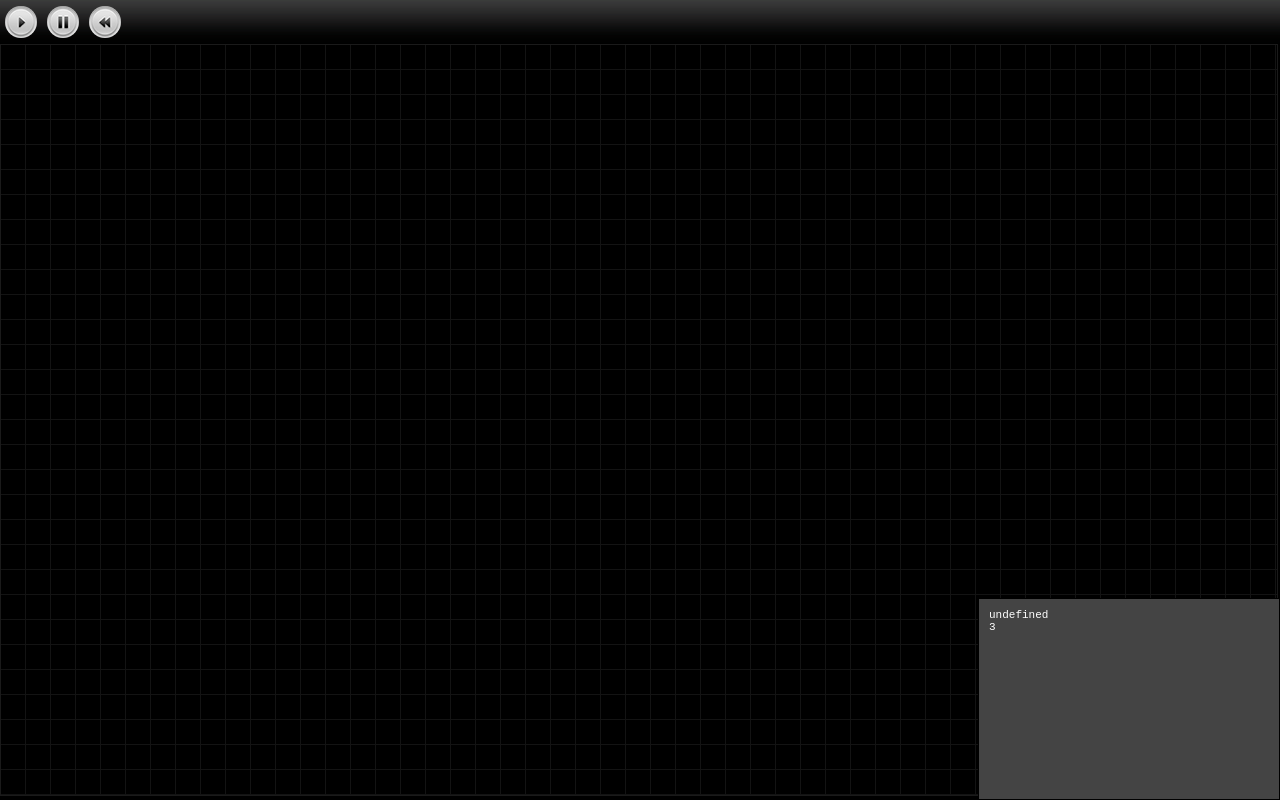
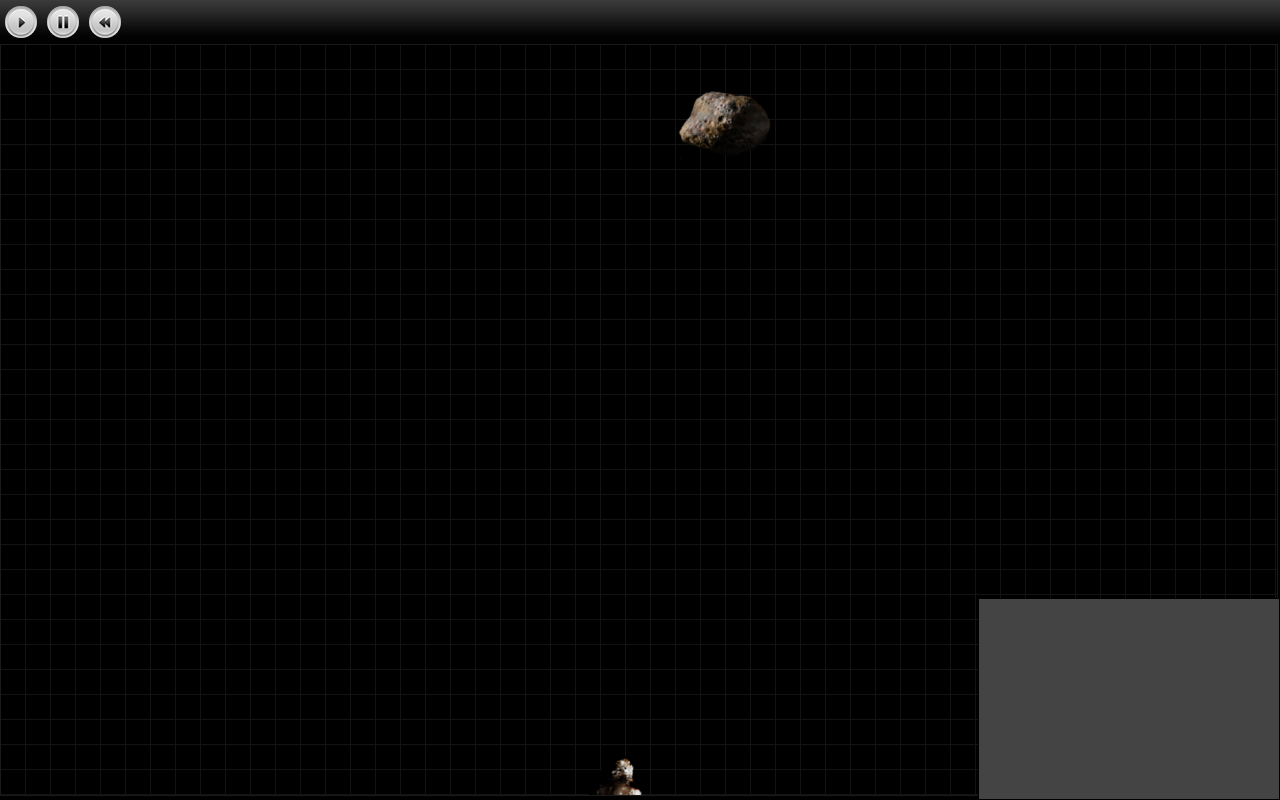
Before and after one commit to srafaeu/HovinJS, a plain HTML site: page src/index.html in a window 1280 px wide. Drawn offline with Linux system fonts and the light colour scheme.

Commit message:
Update classes, documentation and sample
Update classes, documentation and sample

```diff
--- a/src/scripts/asteroids/Asteroid.js
+++ b/src/scripts/asteroids/Asteroid.js
@@ -1,39 +1,52 @@
-var Asteroid = function(initialPosition) {
-	this._mass		= 100.0;
-	this._maxForce	= 4.0;
-	this._maxSpeed	= 4.0;
-	this._rotation	= Angle.toRadians(1);
-
-	this._lifes		= 3;
+var Asteroid = function(initialPosition, type) {
 	this._body		= undefined;
 	this._position	= initialPosition;
-	this._velocity	= new Vector(0, 1);
+	this._velocity	= new Vector2(1, 1);
 	this._angle		= 0;
-	this._state		= Asteroid.State.OFF;
-
+	this._type		= type;
 }
 
 
 Asteroid.prototype.initialize = function(textureManager) {
-	this._body = textureManager.addSprite("asteroid", "/images/Viper.png", new Size(100, 65));
-
+	this._body = textureManager.addSprite("asteroid", "./images/Asteroids.png", new Size(100, 100));
 }
 
+/*
+Asteroid.prototype.testCollision = function(Rectangle rectangleShot, int damage) {
+	  Rectangle rectangleShip = this._image.Rectangle;
+            if (rectangleShip.Intersects(rectangleShot))
+            {
+                this._energy -= damage;
 
-Asteroid.prototype.update = function(timer, up, down, left, right) {
-	var time = timer.totalElapsedTime() / 1000;
+                return true;
+            }
+            return false;
+}
+*/
 
-	if (left) this._velocity.rotate(-this._rotation);
-	if (right) this._velocity.rotate(this._rotation);
+Asteroid.prototype.update = function(timer) {
+	var time = timer.totalElapsedTime() / 1000,
+		forces = Vector2.fromSizeAndAngle(Asteroid.Asteroids[this._type].velocity, 0),
+		acceleration = new Vector2();
 
+	acceleration = Vector2.multiply(Vector2.divide(forces, Asteroid.Asteroids[this._type].mass), this._time);
+
+	this._velocity.rotate(Asteroid.Asteroids[this._type].rotation);
 	this._velocity.add(acceleration);
+
 	this._angle = this._velocity.angle();
+
 	this._position.add(this._velocity);
 }
 
-Asteroid.prototype.draw = function() {
-
+Asteroid.prototype.draw = function(context) {
+	this._body.draw(context, this._type, this._position, true, this._angle);
 }
 
+Asteroid.Type = { EARTH: 0, ICE: 1, ROCK: 2 };
 
-Asteroid.State = { OFF: 0, ON: 1, FLYING: 2 };
+Asteroid.Asteroids = [
+	{ mass: 500.0, velocity: 1.0, rotation: Angle.toRadians(0.5), energy: 15 },
+	{ mass: 750.0, velocity: 0.2, rotation: Angle.toRadians(0.1), energy: 30 },
+	{ mass: 250.0, velocity: 1.0, rotation: Angle.toRadians(1.0), energy: 5 }
+]
--- a/src/scripts/asteroids/main.js
+++ b/src/scripts/asteroids/main.js
@@ -1,8 +1,15 @@
 var gm, game;
+
+var asteroids = [],
+	spaceship;
 
 $(document).ready(function(){
 	gm = new GameMain();
 	game = new GameHovin("gameview", gm);
+
+	asteroids.push(new Asteroid(new Vector2(100, 100), Asteroid.Type.EARTH));
+	asteroids.push(new Asteroid(new Vector2(400, 400), Asteroid.Type.ICE));
+	asteroids.push(new Asteroid(new Vector2(800, 100), Asteroid.Type.ROCK));
 
 	game.initialize(window.innerWidth - 4, window.innerHeight - 50);
 });
@@ -23,8 +30,10 @@ inheritPrototype(GameMain, GameScreen)
  * @param {TextureManager} Reference to the texture manager object
  */
 GameMain.prototype.load = function(textures) {
+	var i, l;
 
-
+	for (i = 0, l = asteroids.length; i < l; i++)
+		asteroids[i].initialize(textures);
 };
 
 /**
@@ -45,6 +54,7 @@ GameMain.prototype.start = function() {
  * @param {Mouse} mouse Manager of mouse events
  */
 GameMain.prototype.update = function(state, timer, keyboard, mouse) {
+	var i, l;
 
 	switch (state) {
 		case GameHovin.State.EXECUTING:
@@ -54,6 +64,10 @@ GameMain.prototype.update = function(state, timer, keyboard, mouse) {
 			if (keyboard.tryKey(Key.KeyNames.KEY_BACKSPACE, Key.Status.UP) !== undefined) {
 				game.exit();
 			}
+
+			for (i = 0, l = asteroids.length; i < l; i++)
+				asteroids[i].update(timer);
+
 			break;
 		case GameHovin.State.WAITING:
 
@@ -76,8 +90,12 @@ GameMain.prototype.update = function(state, timer, keyboard, mouse) {
  * @param {Viewport} render Render object reference of viewport
  */
 GameMain.prototype.draw = function(state, timer, render, keyboard, mouse) {
-	render.debug(keyboard.key(Key.KeyNames.KEY_SPACE));
-	render.debug(state);
+	//render.debug(keyboard.key(Key.KeyNames.KEY_SPACE));
+	//render.debug(state);
+	var i, l;
+
+	for (i = 0, l = asteroids.length; i < l; i++)
+		asteroids[i].draw(render.context());
 };
 
 /**
```
Also changed, not shown: src/index.html (+1 -1 lines), src/scripts/asteroids/Spaceship.js (added, +77 -0 lines), src/scripts/hovinjs/Graphics/Sprite.js (+0 -27 lines), src/scripts/hovinjs/Graphics/Texture.js (+0 -27 lines), src/scripts/hovinjs/Graphics/TextureManager.js (+0 -32 lines), 1 other file.
